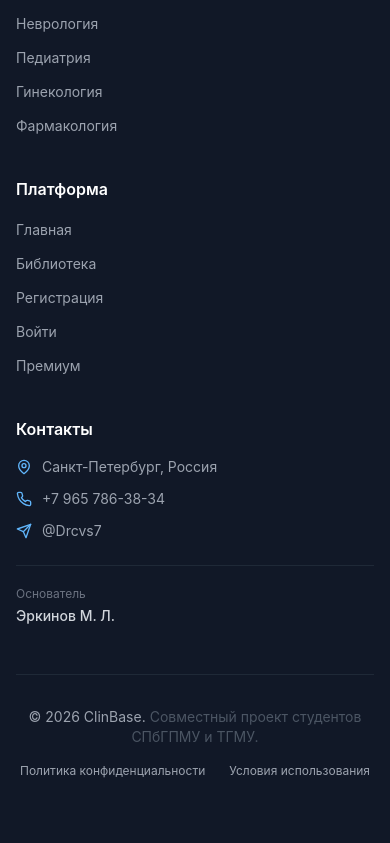
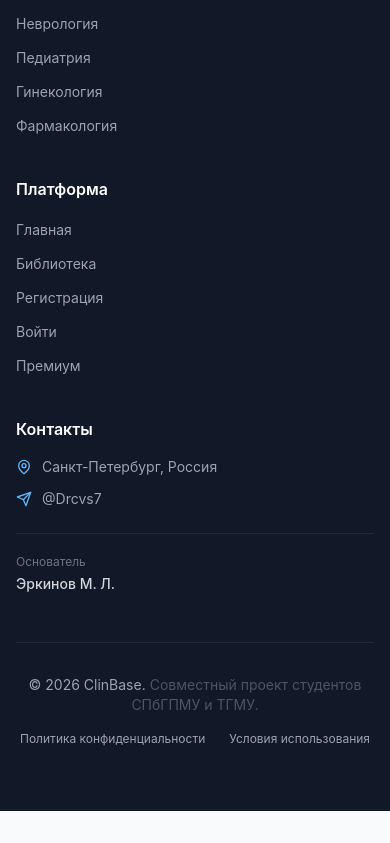
Before and after one commit to Nimslk/clinbase, a Next.js app: page / in a window 390 px wide. Shown: the part 3387-4230 px from the top of the page. After the commit the page ends 4198 px from the top, so only its background shows below. Built offline with nearby package versions, Linux system fonts and the light colour scheme; no server answers.

Commit message:
remove phone from footer

```diff
--- a/src/components/layout/Footer.tsx
+++ b/src/components/layout/Footer.tsx
@@ -1,5 +1,5 @@
 import Link from 'next/link'
-import { MapPin, Phone, Send } from 'lucide-react'
+import { MapPin, Send } from 'lucide-react'
 import Logo from '@/components/ui/Logo'
 
 const CATEGORY_LINKS = [
@@ -81,12 +81,6 @@
                 <span>Санкт-Петербург, Россия</span>
               </li>
               <li className="flex items-center gap-2.5 text-sm">
-                <Phone className="w-4 h-4 text-medical-400 shrink-0" />
-                <a href="tel:+79657863834" className="hover:text-white transition-colors">
-                  +7 965 786-38-34
-                </a>
-              </li>
-              <li className="flex items-center gap-2.5 text-sm">
                 <Send className="w-4 h-4 text-medical-400 shrink-0" />
                 <a
                   href="https://t.me/Drcvs7"
```
